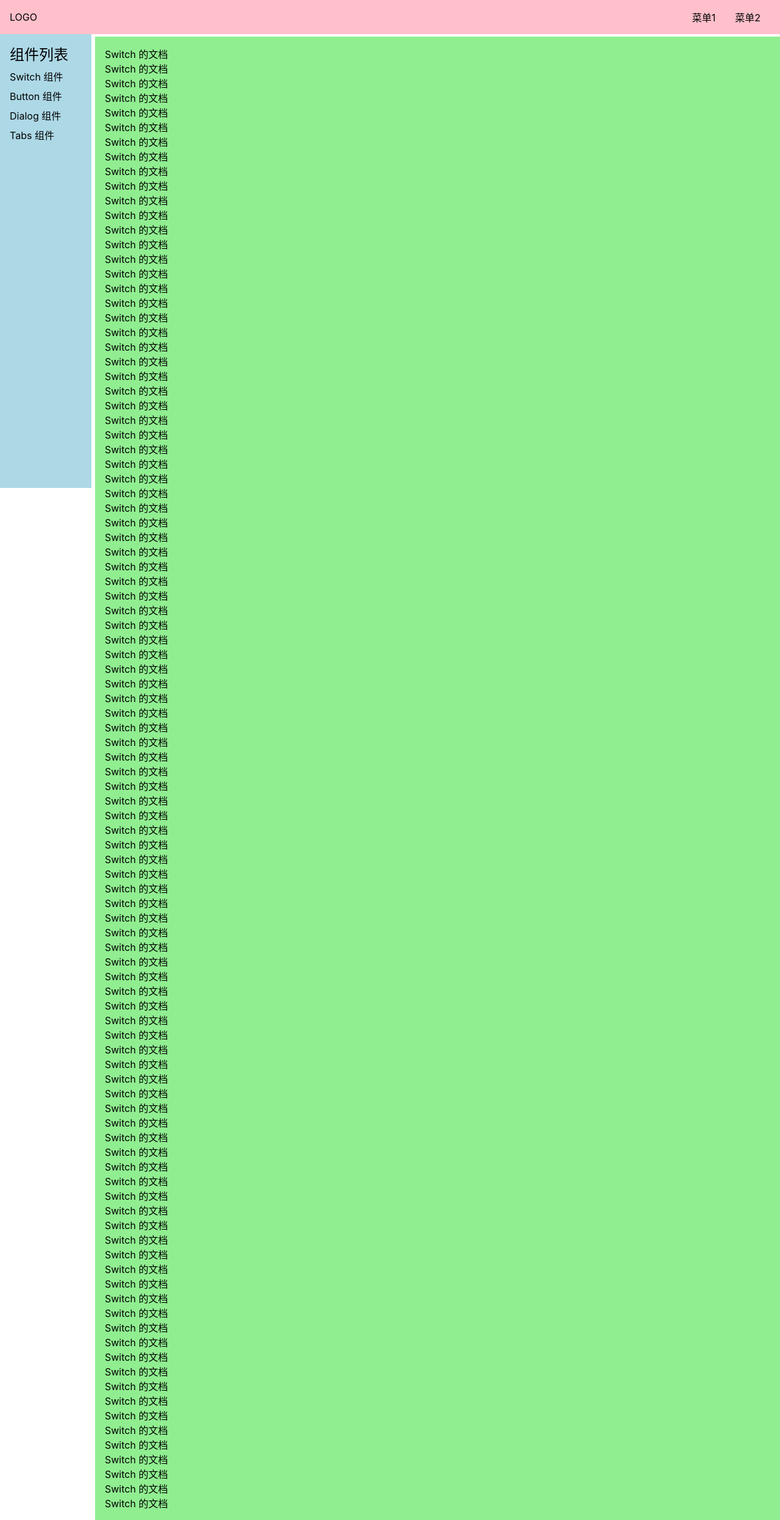
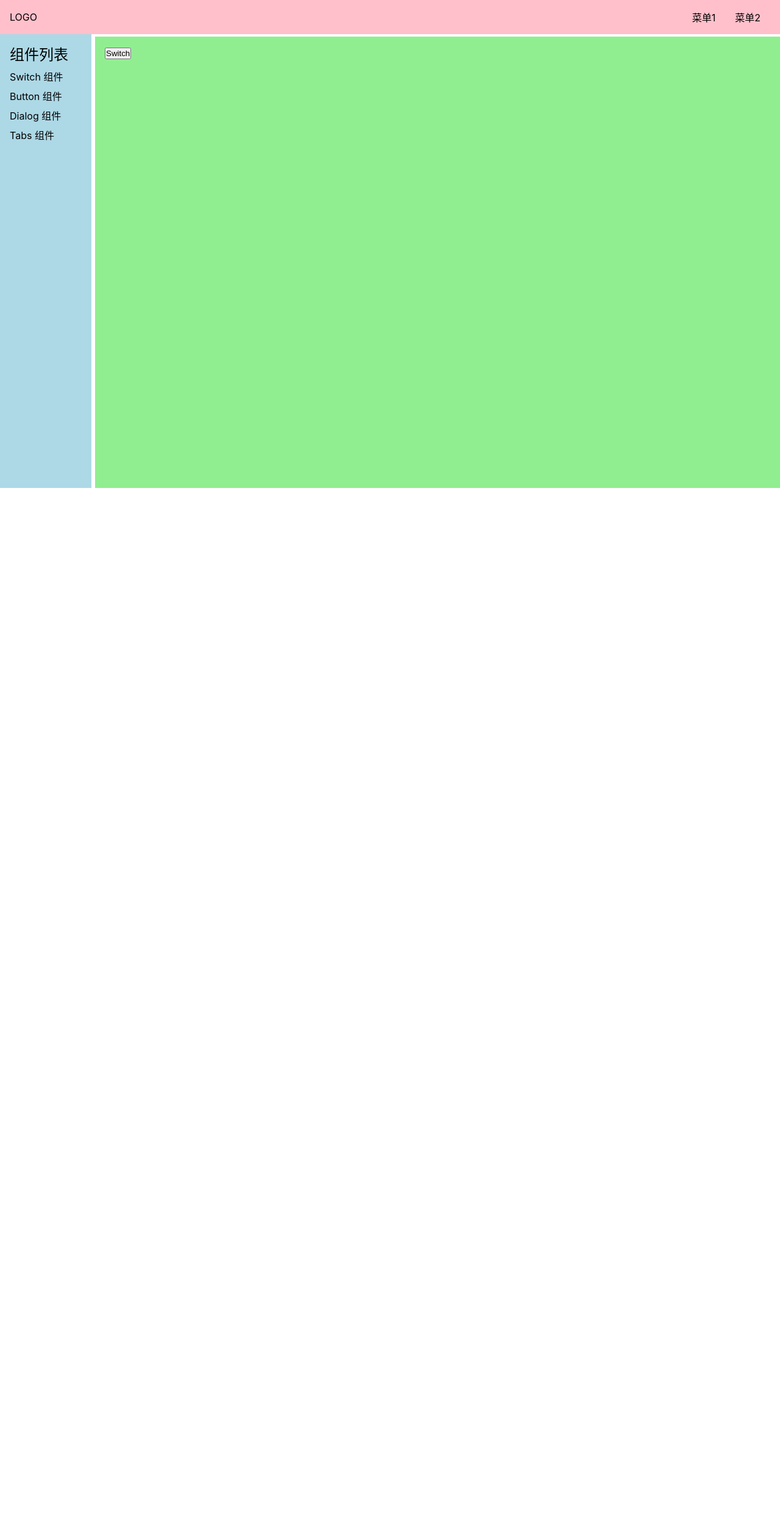
Before and after one commit to guoxuguoxu1989/gulu-ui, a Vue app: page /#/doc/switch in a window 1280 px wide. Shown: the whole page at 61% size. After the commit the page ends 800 px from the top, so only its background shows below. Built offline with nearby package versions, Linux system fonts and the light colour scheme.

Commit message:
switch初始化

```diff
--- a/src/components/SwitchDemo.vue
+++ b/src/components/SwitchDemo.vue
@@ -1,104 +1,13 @@
 <template>
   <div>
-    <p>Switch 的文档</p>
-    <p>Switch 的文档</p>
-    <p>Switch 的文档</p>
-    <p>Switch 的文档</p>
-    <p>Switch 的文档</p>
-    <p>Switch 的文档</p>
-    <p>Switch 的文档</p>
-    <p>Switch 的文档</p>
-    <p>Switch 的文档</p>
-    <p>Switch 的文档</p>
-    <p>Switch 的文档</p>
-    <p>Switch 的文档</p>
-    <p>Switch 的文档</p>
-    <p>Switch 的文档</p>
-    <p>Switch 的文档</p>
-    <p>Switch 的文档</p>
-    <p>Switch 的文档</p>
-    <p>Switch 的文档</p>
-    <p>Switch 的文档</p>
-    <p>Switch 的文档</p>
-    <p>Switch 的文档</p>
-    <p>Switch 的文档</p>
-    <p>Switch 的文档</p>
-    <p>Switch 的文档</p>
-    <p>Switch 的文档</p>
-    <p>Switch 的文档</p>
-    <p>Switch 的文档</p>
-    <p>Switch 的文档</p>
-    <p>Switch 的文档</p>
-    <p>Switch 的文档</p>
-    <p>Switch 的文档</p>
-    <p>Switch 的文档</p>
-    <p>Switch 的文档</p>
-    <p>Switch 的文档</p>
-    <p>Switch 的文档</p>
-    <p>Switch 的文档</p>
-    <p>Switch 的文档</p>
-    <p>Switch 的文档</p>
-    <p>Switch 的文档</p>
-    <p>Switch 的文档</p>
-    <p>Switch 的文档</p>
-    <p>Switch 的文档</p>
-    <p>Switch 的文档</p>
-    <p>Switch 的文档</p>
-    <p>Switch 的文档</p>
-    <p>Switch 的文档</p>
-    <p>Switch 的文档</p>
-    <p>Switch 的文档</p>
-    <p>Switch 的文档</p>
-    <p>Switch 的文档</p>
-    <p>Switch 的文档</p>
-    <p>Switch 的文档</p>
-    <p>Switch 的文档</p>
-    <p>Switch 的文档</p>
-    <p>Switch 的文档</p>
-    <p>Switch 的文档</p>
-    <p>Switch 的文档</p>
-    <p>Switch 的文档</p>
-    <p>Switch 的文档</p>
-    <p>Switch 的文档</p>
-    <p>Switch 的文档</p>
-    <p>Switch 的文档</p>
-    <p>Switch 的文档</p>
-    <p>Switch 的文档</p>
-    <p>Switch 的文档</p>
-    <p>Switch 的文档</p>
-    <p>Switch 的文档</p>
-    <p>Switch 的文档</p>
-    <p>Switch 的文档</p>
-    <p>Switch 的文档</p>
-    <p>Switch 的文档</p>
-    <p>Switch 的文档</p>
-    <p>Switch 的文档</p>
-    <p>Switch 的文档</p>
-    <p>Switch 的文档</p>
-    <p>Switch 的文档</p>
-    <p>Switch 的文档</p>
-    <p>Switch 的文档</p>
-    <p>Switch 的文档</p>
-    <p>Switch 的文档</p>
-    <p>Switch 的文档</p>
-    <p>Switch 的文档</p>
-    <p>Switch 的文档</p>
-    <p>Switch 的文档</p>
-    <p>Switch 的文档</p>
-    <p>Switch 的文档</p>
-    <p>Switch 的文档</p>
-    <p>Switch 的文档</p>
-    <p>Switch 的文档</p>
-    <p>Switch 的文档</p>
-    <p>Switch 的文档</p>
-    <p>Switch 的文档</p>
-    <p>Switch 的文档</p>
-    <p>Switch 的文档</p>
-    <p>Switch 的文档</p>
-    <p>Switch 的文档</p>
-    <p>Switch 的文档</p>
-    <p>Switch 的文档</p>
-    <p>Switch 的文档</p>
-    <p>Switch 的文档</p>
+    <Switch />
   </div>
 </template>
+<script lang="ts">
+import Switch from '../lib/Switch.vue'
+export default {
+  components: {
+    Switch
+  }
+}
+</script>
--- /dev/null
+++ b/src/lib/Switch.vue
@@ -0,0 +1,5 @@
+<template>
+  <div>
+    <button>Switch</button>
+  </div>
+</template>
```
